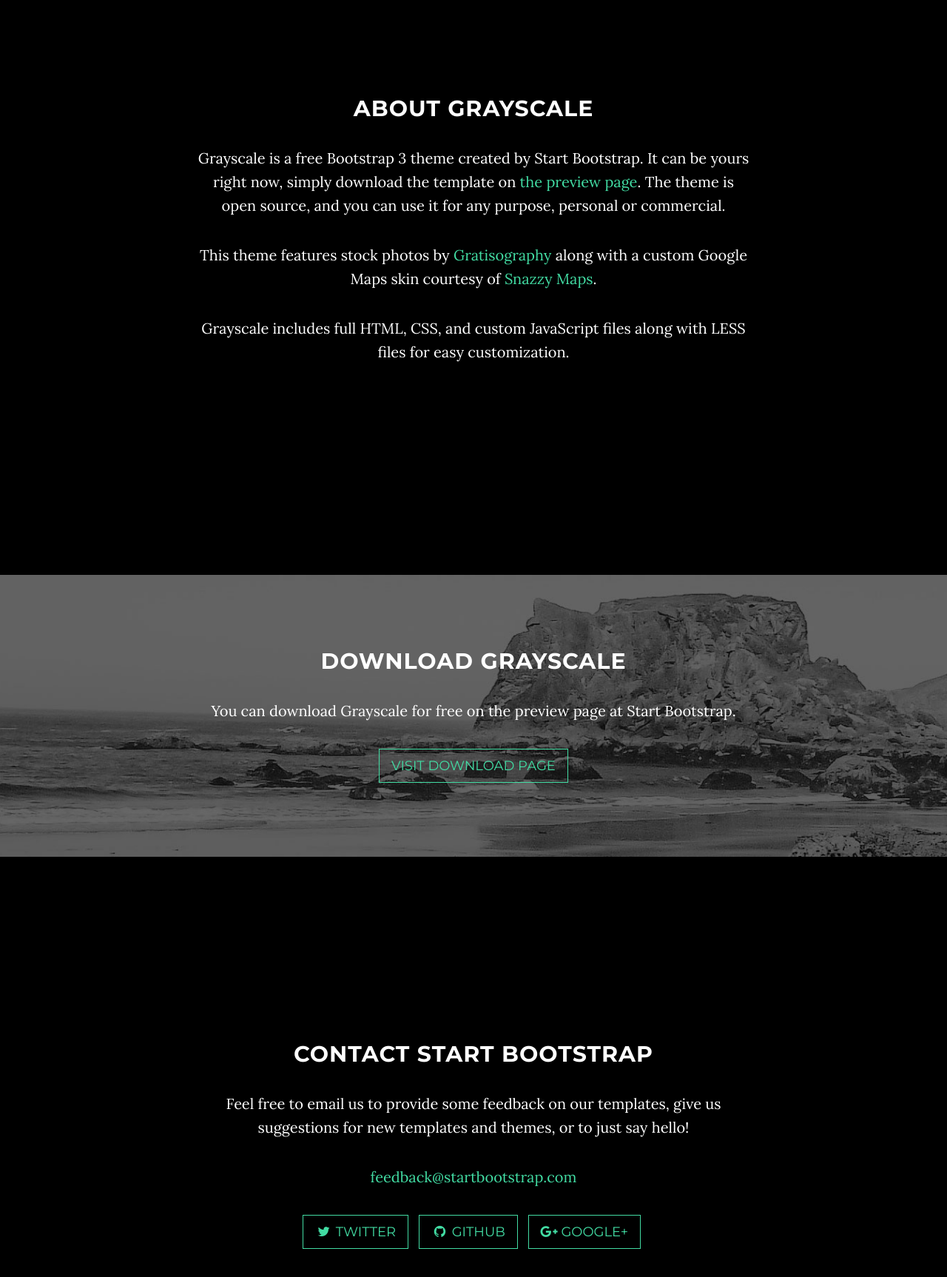
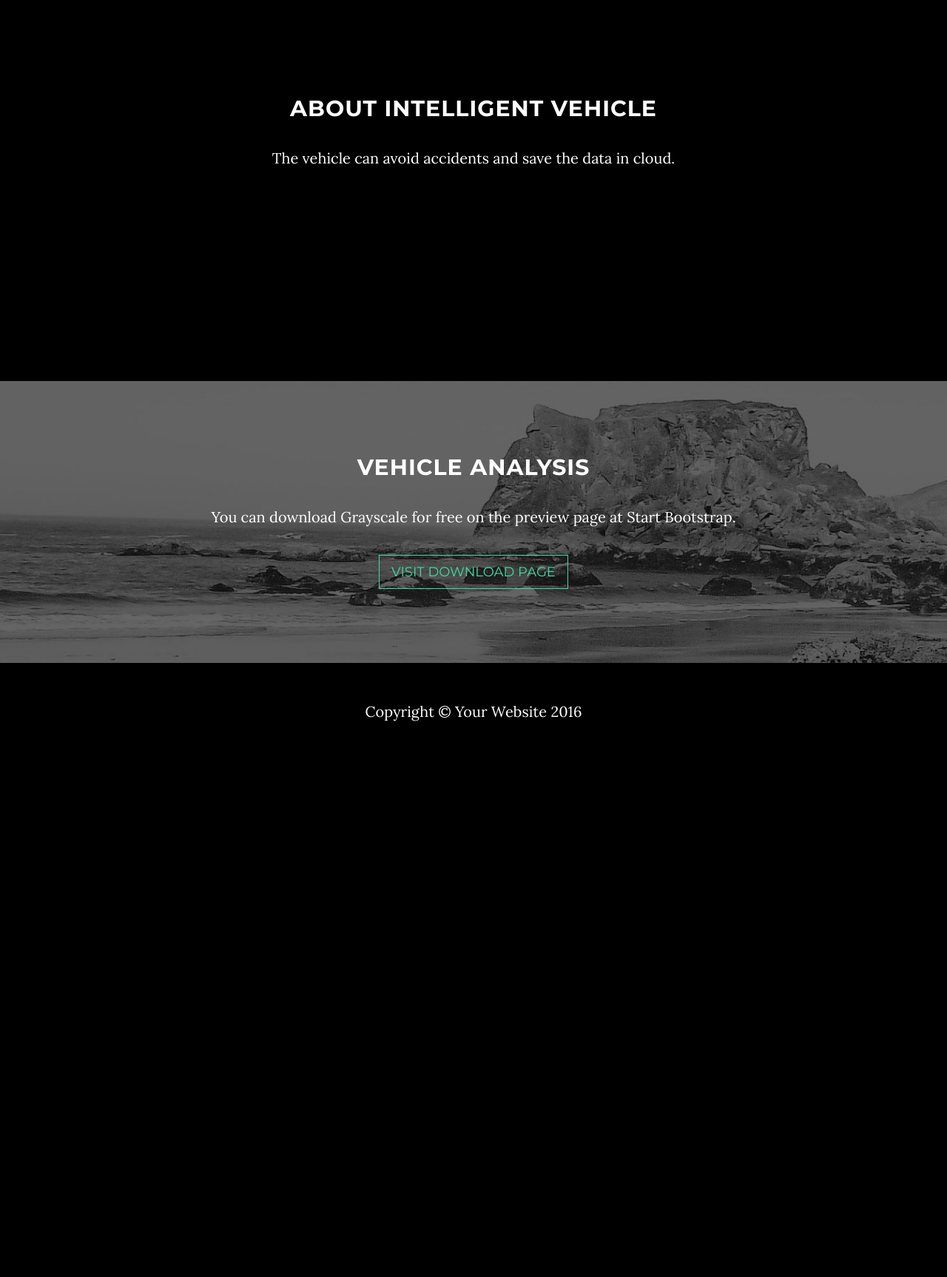
Before and after one commit to intelligentvehicle1/intelligentvehicle1, a website: page index.html in a window 1280 px wide. Shown: the part 920-2646 px from the top of the page at 74% size. After the commit the page ends 1948 px from the top, so only its background shows below. Drawn offline with nearby package versions, Linux system fonts and the light colour scheme; some packages are replaced by stand-ins of ours.

Commit message:
Update index.html

```diff
--- a/index.html
+++ b/index.html
@@ -9,7 +9,7 @@
     <meta name="description" content="">
     <meta name="author" content="">
 
-    <title>Grayscale - Start Bootstrap Theme</title>
+    <title>Intelligent Vehicle</title>
 
     <!-- Bootstrap Core CSS -->
     <link href="vendor/bootstrap/css/bootstrap.min.css" rel="stylesheet">
@@ -41,7 +41,7 @@
                     Menu <i class="fa fa-bars"></i>
                 </button>
                 <a class="navbar-brand page-scroll" href="#page-top">
-                    <i class="fa fa-play-circle"></i> <span class="light">Start</span> Bootstrap
+                    <i class="fa fa-play-circle"></i> <span class="light">Intelligent</span> Vehicle
                 </a>
             </div>
 
@@ -53,14 +53,13 @@
                         <a href="#page-top"></a>
                     </li>
                     <li>
+                        <a class="page-scroll" href="#download">Show Analytics</a>
+                    </li>
+                    <li>
                         <a class="page-scroll" href="#about">About</a>
                     </li>
-                    <li>
-                        <a class="page-scroll" href="#download">Download</a>
-                    </li>
-                    <li>
-                        <a class="page-scroll" href="#contact">Contact</a>
-                    </li>
+
+
                 </ul>
             </div>
             <!-- /.navbar-collapse -->
@@ -74,10 +73,10 @@
             <div class="container">
                 <div class="row">
                     <div class="col-md-8 col-md-offset-2">
-                        <h1 class="brand-heading">Grayscale</h1>
-                        <p class="intro-text">A free, responsive, one page Bootstrap theme.
-                            <br>Created by Start Bootstrap.</p>
-                        <a href="#about" class="btn btn-circle page-scroll">
+                        <h1 class="brand-heading">Intelligent Vehicle for Collision avoidance</h1>
+                        <p class="intro-text">A Vehicle that is smart that it avoid accidents.
+                            <br>Intelligent data analytics to get quality of the Driver</p>
+                        <a href="#download" class="btn btn-circle page-scroll">
                             <i class="fa fa-angle-double-down animated"></i>
                         </a>
                     </div>
@@ -90,10 +89,9 @@
     <section id="about" class="container content-section text-center">
         <div class="row">
             <div class="col-lg-8 col-lg-offset-2">
-                <h2>About Grayscale</h2>
-                <p>Grayscale is a free Bootstrap 3 theme created by Start Bootstrap. It can be yours right now, simply download the template on <a href="http://startbootstrap.com/template-overviews/grayscale/">the preview page</a>. The theme is open source, and you can use it for any purpose, personal or commercial.</p>
-                <p>This theme features stock photos by <a href="http://gratisography.com/">Gratisography</a> along with a custom Google Maps skin courtesy of <a href="http://snazzymaps.com/">Snazzy Maps</a>.</p>
-                <p>Grayscale includes full HTML, CSS, and custom JavaScript files along with LESS files for easy customization.</p>
+                <h2>About Intelligent Vehicle</h2>
+
+                <p>The vehicle can avoid accidents and save the data in cloud. </p>
             </div>
         </div>
     </section>
@@ -103,7 +101,7 @@
         <div class="download-section">
             <div class="container">
                 <div class="col-lg-8 col-lg-offset-2">
-                    <h2>Download Grayscale</h2>
+                    <h2>Vehicle Analysis</h2>
                     <p>You can download Grayscale for free on the preview page at Start Bootstrap.</p>
                     <a href="http://startbootstrap.com/template-overviews/grayscale/" class="btn btn-default btn-lg">Visit Download Page</a>
                 </div>
@@ -112,30 +110,7 @@
     </section>
 
     <!-- Contact Section -->
-    <section id="contact" class="container content-section text-center">
-        <div class="row">
-            <div class="col-lg-8 col-lg-offset-2">
-                <h2>Contact Start Bootstrap</h2>
-                <p>Feel free to email us to provide some feedback on our templates, give us suggestions for new templates and themes, or to just say hello!</p>
-                <p><a href="mailto:feedback@startbootstrap.com">feedback@startbootstrap.com</a>
-                </p>
-                <ul class="list-inline banner-social-buttons">
-                    <li>
-                        <a href="https://twitter.com/SBootstrap" class="btn btn-default btn-lg"><i class="fa fa-twitter fa-fw"></i> <span class="network-name">Twitter</span></a>
-                    </li>
-                    <li>
-                        <a href="https://github.com/IronSummitMedia/startbootstrap" class="btn btn-default btn-lg"><i class="fa fa-github fa-fw"></i> <span class="network-name">Github</span></a>
-                    </li>
-                    <li>
-                        <a href="https://plus.google.com/+Startbootstrap/posts" class="btn btn-default btn-lg"><i class="fa fa-google-plus fa-fw"></i> <span class="network-name">Google+</span></a>
-                    </li>
-                </ul>
-            </div>
-        </div>
-    </section>
 
-    <!-- Map Section -->
-    <div id="map"></div>
 
     <!-- Footer -->
     <footer>
```
